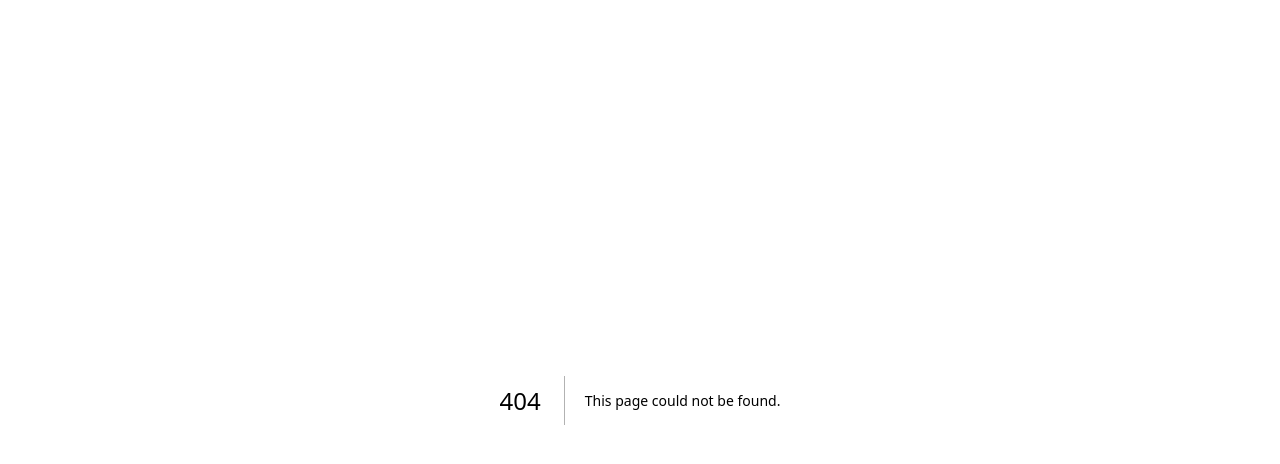
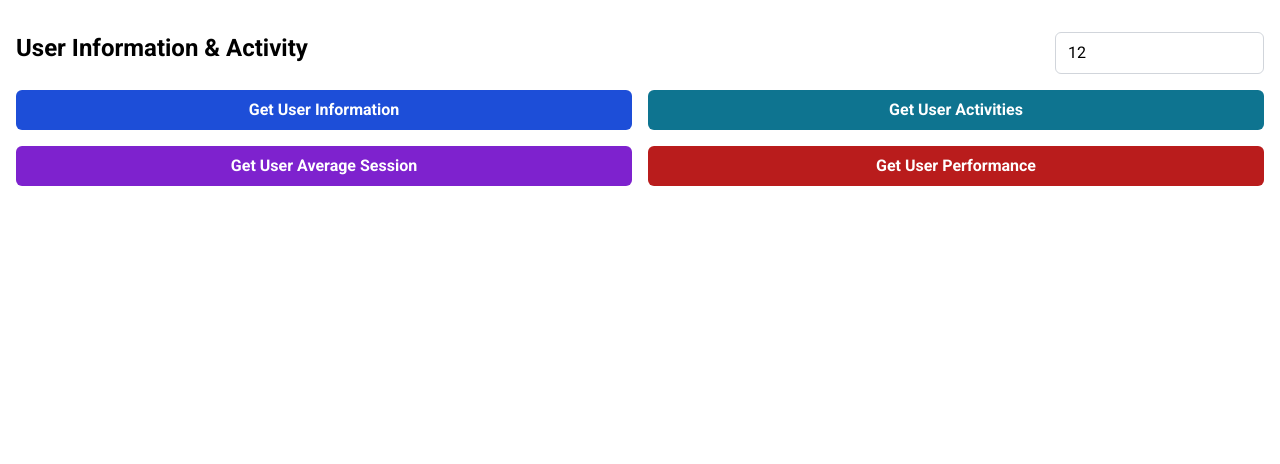
Before and after one commit to Souleymane7800/P12-SportSee, a Next.js app in the folder sportsee-frontend/: page /mock in a window 1280 px wide. Before the commit this address had no page. Shown: the top 464 px of the page. Built offline with nearby package versions, Linux system fonts and the light colour scheme.

Commit message:
mock data

```diff
--- a/sportsee-frontend/package.json
+++ b/sportsee-frontend/package.json
@@ -9,6 +9,7 @@
     "lint": "next lint"
   },
   "dependencies": {
+    "axios": "^1.7.2",
     "next": "14.2.3",
     "react": "^18",
     "react-dom": "^18"
--- /dev/null
+++ b/sportsee-frontend/src/app/API/GetData.tsx
@@ -0,0 +1,51 @@
+import axios from "axios";
+
+export const getUserInfos = async (userId: number): Promise<any> => {
+  try {
+    const response = await axios.get(`http://localhost:3000/user/${userId}`);
+    console.log('User',response.data);
+    return response.data;
+  } catch (error) {
+    console.error(error);
+    return null;
+  }
+};
+
+export const getUserActivities = async (userId: number): Promise<any> => {
+  try {
+    const response = await axios.get(
+      `http://localhost:3000/user/${userId}/activity`,
+    );
+    console.log('Activity',response.data);
+    return response.data;
+  } catch (error) {
+    console.error(error);
+    return null;
+  }
+};
+
+export const getUserSessions = async (userId: number): Promise<any> => {
+  try {
+    const response = await axios.get(
+      `http://localhost:3000/user/${userId}/average-sessions`,
+    );
+    console.log('Session',response.data);
+    return response.data;
+  } catch (error) {
+    console.error(error);
+    return null;
+  }
+};
+
+export const getUserPerformance = async (userId: number): Promise<any> => {
+  try {
+    const response = await axios.get(
+      `http://localhost:3000/user/${userId}/performance`,
+    );
+    console.log('Performance',response.data);
+    return response.data;
+  } catch (error) {
+    console.error(error);
+    return null;
+  }
+};
--- /dev/null
+++ b/sportsee-frontend/src/app/mock/page.tsx
@@ -0,0 +1,158 @@
+"use client";
+
+import React, { useState } from "react";
+import {
+  getUserActivities,
+  getUserInfos,
+  getUserSessions,
+  getUserPerformance,
+} from "../API/GetData";
+
+interface Session {
+  day: string;
+  calories?: number;
+  kilogram?: number;
+  sessionLength?: number;
+}
+
+const MyComponent = () => {
+  const [userId, setUserId] = useState<number>(12);
+  const [userData, setUserData] = useState<any>(null);
+  const [userActivity, setUserActivity] = useState<any>(null);
+  const [sessionData, setSessionData] = useState<any>(null);
+  const [userPerformance, setUserPerformance] = useState<any>(null);
+
+  const handleUserInfos = async () => {
+    const fetchData = await getUserInfos(userId);
+    console.log(fetchData);
+    setUserData(fetchData);
+  };
+
+  const handleUserActivities = async () => {
+    const fetchData = await getUserActivities(userId);
+    console.log(fetchData);
+    setUserActivity(fetchData);
+  };
+
+  const handleUserSessionData = async () => {
+    const fetchData = await getUserSessions(userId);
+    console.log(fetchData);
+    setSessionData(fetchData);
+  };
+
+  const handleUserPerformance = async () => {
+    const fetchData = await getUserPerformance(userId);
+    console.log(fetchData);
+    setUserPerformance(fetchData);
+  };
+
+  return (
+    <>
+      <div className="container mx-auto px-4 py-8">
+        <div className="mb-4 flex justify-between">
+          <h2 className="text-2xl font-semibold">
+            User Information & Activity
+          </h2>
+          <input
+            type="number"
+            className="rounded-md border border-gray-300 px-3 py-2 focus:outline-none focus:ring-1 focus:ring-blue-500"
+            value={userId}
+            onChange={(e) => setUserId(Number(e.target.value))}
+            placeholder="Enter User ID"
+          />
+        </div>
+        <div className="grid grid-cols-1 gap-4 md:grid-cols-2">
+          <button
+            onClick={handleUserInfos}
+            className="rounded-md bg-blue-700 px-4 py-2 font-bold text-white hover:bg-green-700"
+          >
+            Get User Information
+          </button>
+          <button
+            onClick={handleUserActivities}
+            className="rounded-md bg-cyan-700 px-4 py-2 font-bold text-white hover:bg-green-700"
+          >
+            Get User Activities
+          </button>
+          <button
+            onClick={handleUserSessionData}
+            className="rounded-md bg-purple-700 px-4 py-2 font-bold text-white hover:bg-green-700"
+          >
+            Get User Average Session
+          </button>
+          <button
+            onClick={handleUserPerformance}
+            className="rounded-md bg-red-700 px-4 py-2 font-bold text-white hover:bg-green-700"
+          >
+            Get User Performance
+          </button>
+        </div>
+      </div>
+      <div className="container mx-auto px-4">
+        {userData?.data?.userInfos && (
+          <>
+            <div>
+              <div className="mb-2 border-2 border-solid border-indigo-600 ps-4 text-lg font-medium">
+                User Details
+                <h2 className="flex flex-col">
+                  <li>Name: {userData?.data?.userInfos?.firstName} </li>
+                  <li>Last name: {userData?.data?.userInfos?.lastName}</li>
+                  <li>Age: {userData?.data?.userInfos?.age}</li>
+                </h2>
+              </div>
+              <div className="mb-2 border-2 border-solid border-indigo-600 px-4 ps-4 pt-2">
+                <h3 className="mb-2 text-lg font-medium">Key Data</h3>
+                <li>Calories: {userData.data?.keyData?.calorieCount}</li>
+                <li>Proteins: {userData.data?.keyData?.proteinCount}</li>
+                <li>
+                  Carbohydrates: {userData.data?.keyData?.carbohydrateCount}
+                </li>
+                <li>Lipids: {userData.data?.keyData?.lipidCount}</li>
+                <li>
+                  Todays Score:{" "}
+                  {userData.data?.todayScore || userData.data?.score}
+                </li>
+              </div>
+            </div>
+          </>
+        )}
+        {userActivity?.data?.sessions && (
+          <div className="mx-auto mb-2 border-2 border-solid border-indigo-600 px-4 ps-4 pt-2">
+            <h3 className="mb-2 text-lg font-medium">User Activity</h3>
+            {userActivity?.data?.sessions.map((session: Session) => (
+              <p key={session.day}>
+                Date: {session.day}, Calories: {session.calories}, Poids:{" "}
+                {session.kilogram}
+              </p>
+            ))}
+          </div>
+        )}
+        {sessionData?.data?.sessions && (
+          <div className="mx-auto mb-2 border-2 border-solid border-indigo-600 px-4 ps-4 pt-2">
+            <h3 className="mb-2 text-lg font-medium">User Average Session</h3>
+            {sessionData?.data?.sessions?.map((session: Session) => (
+              <p key={session.day}>
+                Day: {session.day}, Session Lenght: {session.sessionLength}
+              </p>
+            ))}
+          </div>
+        )}
+        {userPerformance?.data?.data && (
+          <div className="mx-auto mb-2 border-2 border-solid border-indigo-600 px-4 ps-4 pt-2">
+            <h3 className="mb-2 text-lg font-medium">User Performance</h3>
+            <ul>
+              <li>cardio: {userPerformance?.data?.data[0].value}</li>
+              <li>energy: {userPerformance?.data?.data[1].value}</li>
+              <li>endurance: {userPerformance?.data?.data[2].value}</li>
+              <li>strength: {userPerformance?.data?.data[3].value}</li>
+              <li>speed: {userPerformance?.data?.data[4].value}</li>
+              <li>intensity: {userPerformance?.data?.data[5].value}</li>
+            </ul>
+          </div>
+        )}
+      </div>
+    </>
+  );
+};
+
+export default MyComponent;
```
Also changed, not shown: 1 other file (tests, documents, lock files or other folders).
